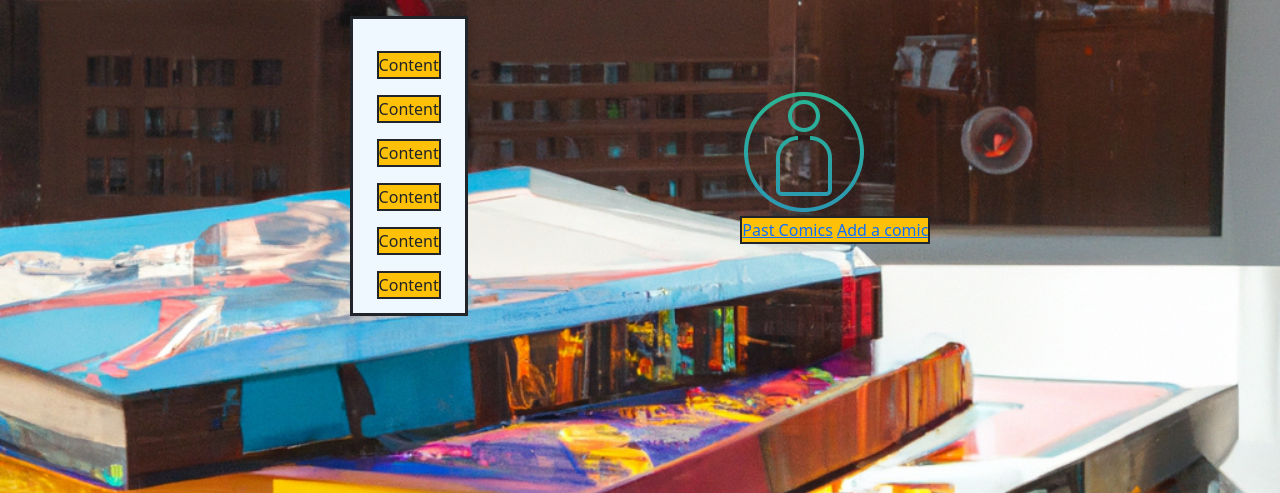
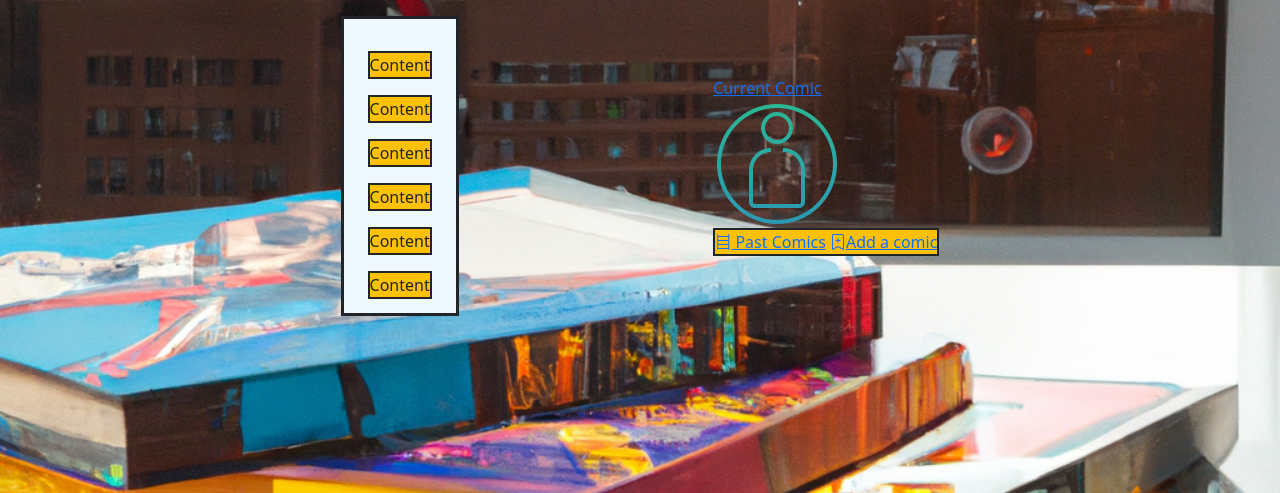
Before and after one commit to Lopez-CL/super_social_reader, a Flask app: template flask_app/templates/dashboard.html in a window 1280 px wide. Shown: the part 116-609 px from the top of the page. Run offline with Flask 2, Linux system fonts and the light colour scheme; the template is opened without the code that fills it, so the values that code supplies are empty.

Commit message:
adding icons

```diff
--- a/flask_app/models/comic.py
+++ b/flask_app/models/comic.py
@@ -8,7 +8,6 @@ db_name = 'super_social_reader'
 class Comic:
     def __init__(self, data):
         self.id = data['id']
-        self.user_id = data['user_id']
         self.author = data['author']
         self.artist = data['artist']
         self.colorist = data['colorist']
@@ -17,6 +16,7 @@ class Comic:
         self.thought = data['thought']
         self.created_at = data['created_at']
         self.updated_at = data['updated_at']
+        self.user = None
 
 # CRUD Class methods
 
@@ -27,6 +27,8 @@ class Comic:
         VALUES (%(user_id)s,%(title)s,%(author)s,%(artist)s,%(colorist)s,%(letterer)s,%(status)s,%(rating)s,%(thought)s);"""
         print('Creating comic!')
         return connectToMySQL(db_name).query_db(query, data)
+
+#Grabbing Class Methods
 
 
 # Static Validations
--- a/flask_app/templates/dashboard.html
+++ b/flask_app/templates/dashboard.html
@@ -1,15 +1,19 @@
 <!DOCTYPE html>
 <html lang="en">
+
 <head>
     <meta charset="UTF-8">
     <meta http-equiv="X-UA-Compatible" content="IE=edge">
     <meta name="viewport" content="width=device-width, initial-scale=1.0">
     <title>Super Social Reader</title>
-    <link rel="icon" type="image/x-icon" href="{{ url_for('static', filename='comics.png') }}"/>
+    <link rel="icon" type="image/x-icon" href="{{ url_for('static', filename='comics.png') }}" />
     <link rel="stylesheet" type="text/css" href="{{ url_for('static', filename='style.css') }}">
-    <link href="https://cdn.jsdelivr.net/npm/bootstrap@5.3.0-alpha1/dist/css/bootstrap.min.css" rel="stylesheet" integrity="sha384-GLhlTQ8iRABdZLl6O3oVMWSktQOp6b7In1Zl3/Jr59b6EGGoI1aFkw7cmDA6j6gD" crossorigin="anonymous">
+    <link href="https://cdn.jsdelivr.net/npm/bootstrap@5.3.0-alpha1/dist/css/bootstrap.min.css" rel="stylesheet"
+        integrity="sha384-GLhlTQ8iRABdZLl6O3oVMWSktQOp6b7In1Zl3/Jr59b6EGGoI1aFkw7cmDA6j6gD" crossorigin="anonymous">
+    <link rel="stylesheet" href="https://cdn.jsdelivr.net/npm/bootstrap-icons@1.10.3/font/bootstrap-icons.css">
 </head>
-    <body class="mx-auto col-8 super-background">
+
+<body class="mx-auto col-8 super-background">
 
     <nav class="my-3">
         <div class="text-end me-2">
@@ -42,17 +46,24 @@
         </div>
         <div class="user-info d-flex flex-column">
             <article class="user-avatar">
+                <div>
+                    <!-- I wonder if I could make background of this div a thought bubble? Avoid the arbitrary positioning? -->
+                    <a class="" href="">Current Comic</a>
+                </div>
                 <img src="../static/assets/avatar-placeholder.png" alt="user" srcset="">
                 <div class=" d-flex border border-2 border-dark reading-routes">
                     <div class="bg-warning">
-                        <a href="/{{this_user.username}}/{{this_user.id}}/comics">Past Comics</a>
-                        <a href="/add/comic">Add a comic</a>
+                        <a href="/{{this_user.username}}/{{this_user.id}}/comics"> <i class="bi bi-bookshelf"></i> Past
+                            Comics</a>
+                        <a href="/add/comic"> <i class="bi bi-bookmark-plus"></i>Add a comic</a>
                     </div>
                 </div>
             </article>
         </div>
     </main>
-    <script src="https://code.jquery.com/jquery-3.6.3.js" integrity="sha256-nQLuAZGRRcILA+6dMBOvcRh5Pe310sBpanc6+QBmyVM=" crossorigin="anonymous"></script>
+    <script src="https://code.jquery.com/jquery-3.6.3.js"
+        integrity="sha256-nQLuAZGRRcILA+6dMBOvcRh5Pe310sBpanc6+QBmyVM=" crossorigin="anonymous"></script>
     <script type="text/javascript" src="{{ url_for('static', filename='script.js') }}"></script>
-    </body>
+</body>
+
 </html>
```
